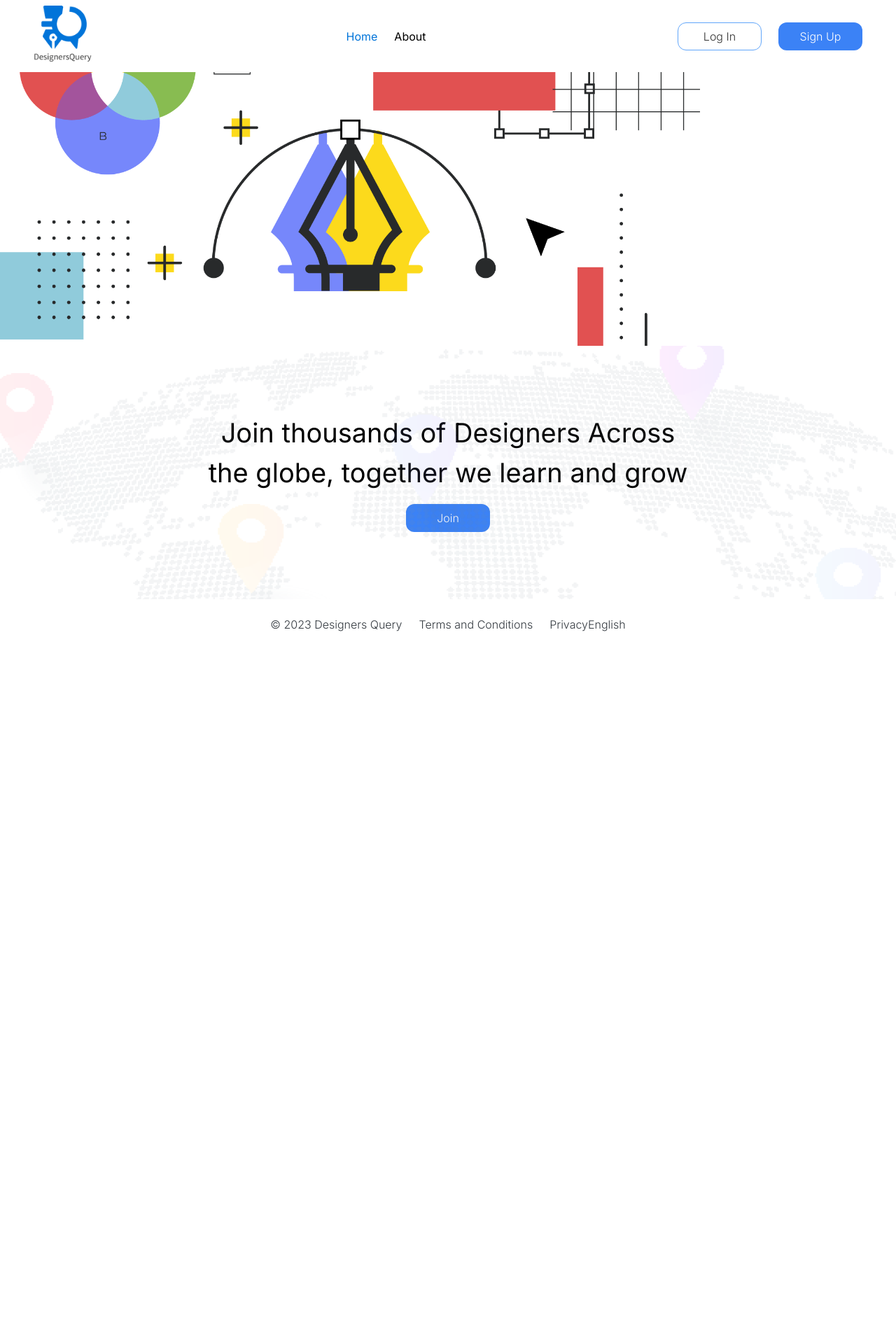
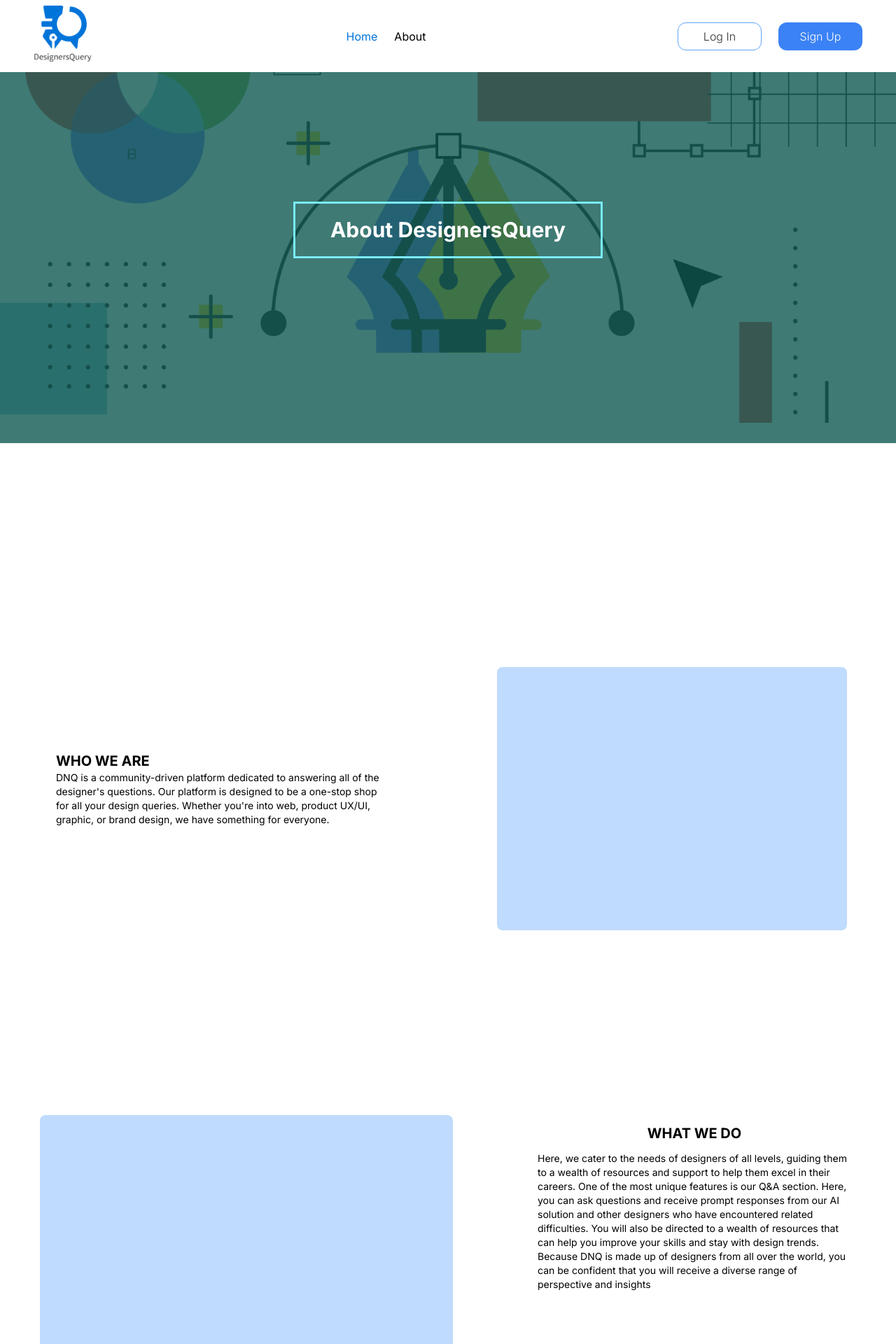
Before and after one commit to Timmydee/dnq, a Next.js app: page /about in a window 1280 px wide. Shown: the top 1920 px of the page at 70% size. Before the commit the page ends 928 px from the top, so only its background shows below. Built offline with nearby package versions, Linux system fonts and the light colour scheme.

Commit message:
Aboutpage

```diff
--- a/app/about/page.jsx
+++ b/app/about/page.jsx
@@ -8,8 +8,59 @@ const page = () => {
     <div>
         <div>
             <Navbar />
-            <div className='absolut'>
-                <Image src='/about.png' width={1000} height={500} alt='about' />
+            <div className='relative lg:w-[100%] lg:h-[450px] h-[300px] w-[100%]'>
+              <div className='overlay'></div>
+                <Image src='/about.png' width={1500} height={450} alt='about' className='object-contain' />
+                <div className="content">
+                  <h1 className='text'>About DesignersQuery</h1>
+                </div>
+            </div>
+
+            <div className="triangle lg:w-[100%] lg:h-[40vh]">
+
+            </div>
+
+            <div className='w-[100%] h-[130vh] lg:flex lg:h-[70vh] lg:w-[100%]'>
+
+              <div className="text w-[80%] m-auto h-[40vh]  mt-20px lg:w-[50%] lg:h-[50vh] lg:p-20 lg:items-center" >
+                <h2 className='font-bold mt-10 text-center text-2xl lg:text-xl lg:text-start'>WHO WE ARE</h2>
+                <p className='text-lg lg:text-sm '>DNQ is a community-driven platform dedicated to answering all of the designer's questions.
+                  Our platform is designed to be a one-stop shop for all your design queries. Whether you're into web,
+                  product UX/UI, graphic, or brand design, we have something for everyone.</p>
+              </div>
+
+              <div className=" img w-[100%] h-[80vh] relative img lg:w-[50%] lg:h-[70vh]">
+                <div className='bg-blue-200 mt-20 z-1 w-[90%] m-auto h-[57vh] rounded-lg lg:mt-20 lg:w-[500px] lg:h-[47vh] '>
+                  <image src="/about1.png" className='absolute top-15 lg:top-25 object-cover z-2 lg:w-[510px] lg:h-[50vh] ml-5 -mt-10 w-[90%] h-[60vh]'/>
+                </div>
+
+              </div>
+            </div>
+
+
+              <div className="space lg:w-[100%] lg:h-[20vh]" >
+
+              </div>
+
+             <div className="flex lg:h-[70vh] h-[160vh] lg:flex flex-col-reverse lg:flex-row w-[100%]" >
+              <div className="img w-[100%] h-[70vh] lg:w-[55%] lg:h-[70vh] " >
+                <div className='bg-blue-200 z-1 w-[90%] h-[57vh] m-auto lg:w-[590px] lg:h-[55vh] rounded-lg'>
+                  <image src="about3.png" className='absolute object-cover w-[90%] h-[60vh] z-2 lg:w-[600px] lg:h-[58vh] ml-5 -mt-10' />
+                </div>
+              </div>
+
+              <div className="text w-[80%] m-auto h-[90vh] lg:w-[35%] lg:h-[70vh]" >
+                <h2 className='font-bold lg:text-xl text-2xl text-center m-3'>WHAT WE DO</h2>
+                <p className='lg:text-sm text-lg  '>Here, we cater to the needs of designers of all levels, guiding them to
+                a wealth of resources and support to help them excel in their careers. One of the most unique
+                features is our Q&A section. Here, you can ask questions and receive prompt responses from our AI
+                solution and other designers who have encountered related difficulties. You will also be directed to
+                a wealth of resources that can help you improve your skills and stay with design trends. Because
+                DNQ is made up of designers from all over the world, you can be confident that you will receive a
+                diverse range of perspective and insights
+                </p>
+
+              </div>
             </div>
             <Frame5/>
         </div>
--- a/app/globals.css
+++ b/app/globals.css
@@ -24,6 +24,78 @@
   filter: blur(190px);
 }
 
+
+
+.overlay{
+  position: absolute;
+  top:0;
+  left:0;
+  width:100%;
+  height:530px;
+  background-color: #105952cc;
+}
+
+.content{
+  position:absolute;
+  top:0;
+  left:0;
+  display:flex;
+  justify-content: center;
+  align-items: center;
+  width:100%;
+  height:450px;
+}
+
+.content h1{
+  font-size: 40px;
+  padding:20px 70px;
+  border: 3px  solid #7aebfb;
+  color:#fff;
+  font-weight:700;
+}
+
+@media (min-width:960px) {
+    .overlay{
+      min-height:300px;
+
+    }
+
+    image{
+      min-height:300px;
+
+    }
+
+    .content{
+      min-height:300px;
+
+    }
+
+    .content h1{
+      font-size: 30px;
+      padding:15px 50px;
+    }
+}
+
+@media (max-width:959px) {
+  .overlay{
+    height:300px;
+  }
+
+  image{
+    min-height:250px;
+
+  }
+  .content{
+    height:250px;
+
+  }
+
+  .content h1{
+    font-size: 30px;
+    padding:15px 50px;
+  }
+
+}
 /* :root {
   --foreground-rgb: 0, 0, 0;
   --background-start-rgb: 214, 219, 220;
```
